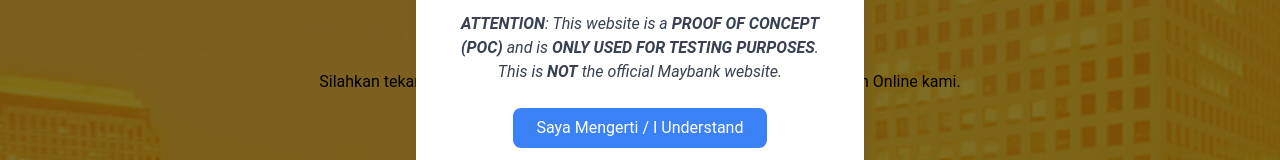
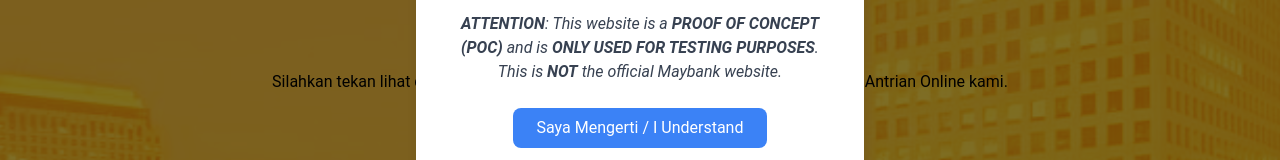
Before and after one commit to ricky013/maybank-sque, a React (Vite) app: page / in a window 1280 px wide. Shown: the part 411-571 px from the top of the page. Built offline with nearby package versions, Linux system fonts and the light colour scheme.

Commit message:
style:IQMY-281 adjust label home

```diff
--- a/src/pages/home/index.tsx
+++ b/src/pages/home/index.tsx
@@ -29,7 +29,7 @@
             <h2 className="text-2xl font-bold">ONLINE MAYBANK</h2>
           </div>
           <p className="text-center text-lg sm:text-base text-secondary-foreground font-normal px-5">
-            Silahkan tekan lanjut untuk melihat daftar cabang yang tersedia untuk Antrian Online kami.
+            Silahkan tekan lihat daftar cabang untuk melihat daftar cabang yang tersedia untuk Antrian Online kami.
           </p>
 
           <Link to="/domisili">
```
